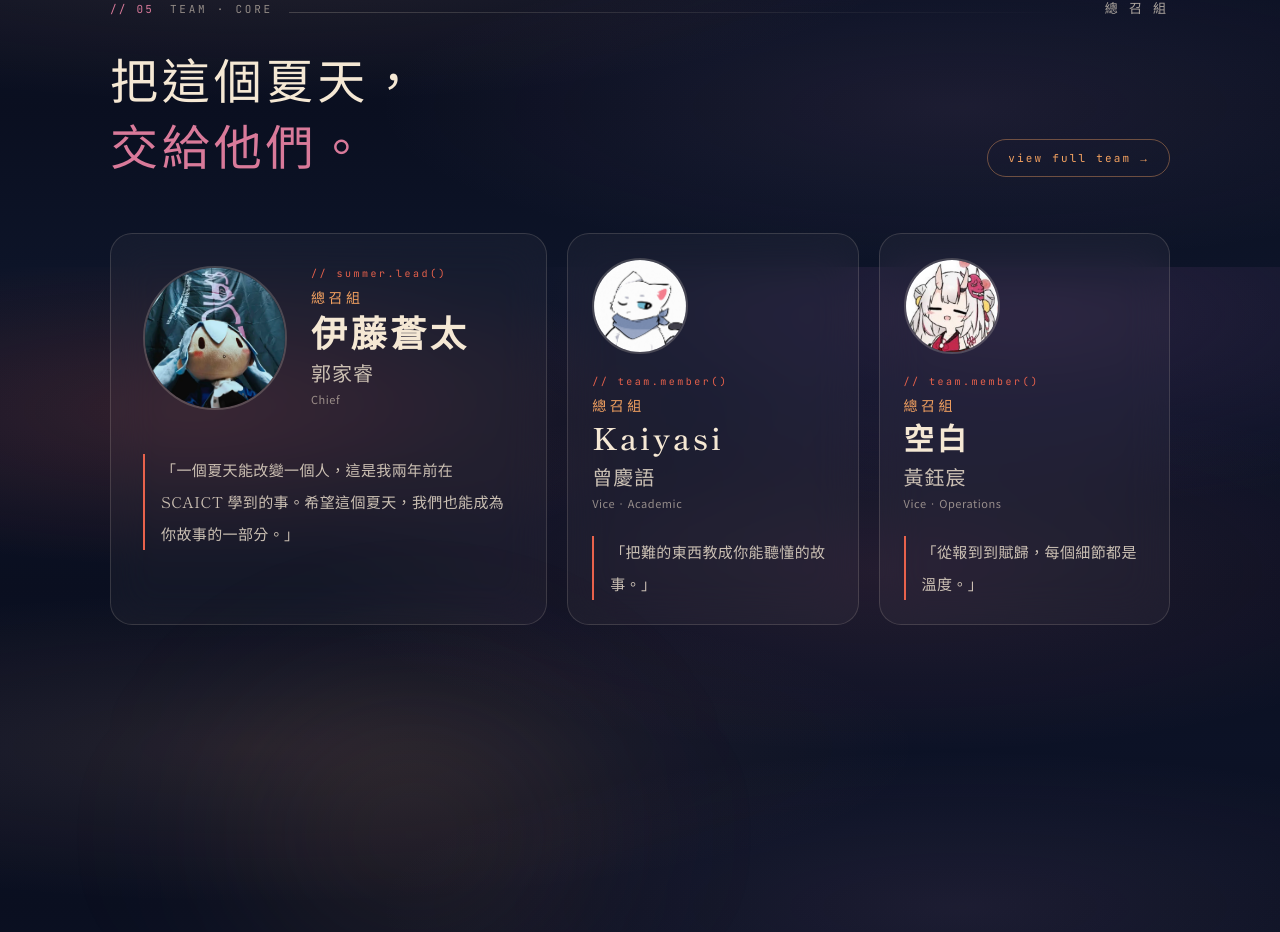
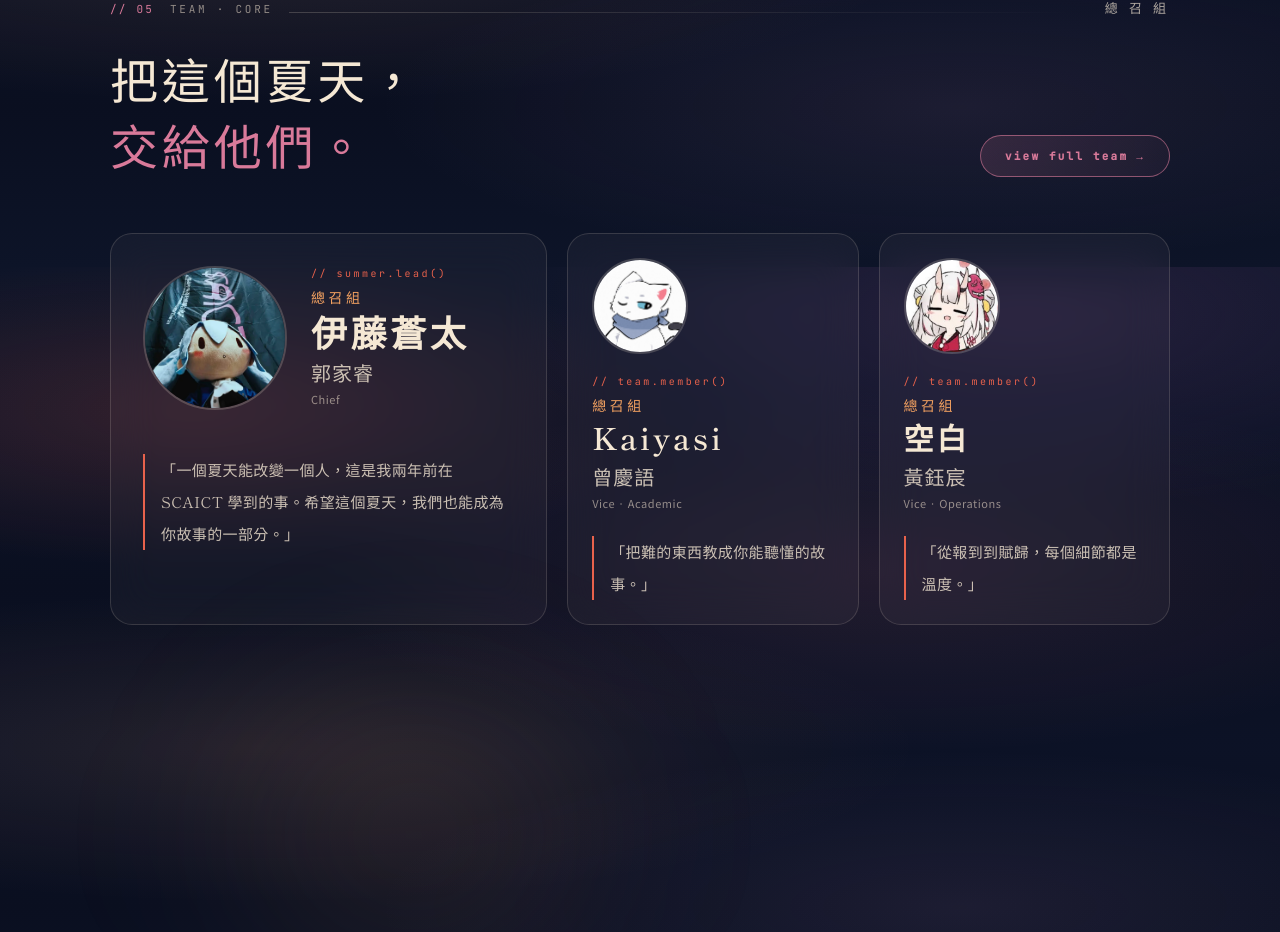
Before and after one commit to SCAICT/115-summer-camp, a React (Vite) app: page / in a window 1280 px wide. Shown: the part 3733-4665 px from the top of the page. Built offline with nearby package versions, Linux system fonts and the light colour scheme; a web font is replaced by a local one.

Commit message:
style: enhance team section call to action styling

```diff
--- a/src/components/Team.jsx
+++ b/src/components/Team.jsx
@@ -3,7 +3,7 @@ import { homeMembers } from '../data/siteData';
 
 export default function Team() {
   return (
-    <section id="團隊" className="relative py-28 sm:py-40">
+    <section id="團隊" className="section-unified-bg relative py-28 sm:py-40">
       <div className="section-shell">
         <SectionLabel no="05" en="TEAM · CORE" zh="總 召 組" colorClass="text-mist-pink" />
         <div className="mb-14 flex flex-col justify-between gap-6 sm:flex-row sm:items-end">
@@ -12,8 +12,11 @@ export default function Team() {
             <br />
             <span className="text-mist-pink">交給他們。</span>
           </h2>
-          <a href="#/team" className="w-fit rounded-full border border-amber/40 px-5 py-2.5 font-mono text-[11px] tracking-[0.2em] text-amber">
-            view full team →
+          <a href="#/team" className="group relative w-fit overflow-hidden rounded-full border border-mist-pink/60 bg-gradient-to-r from-mist-pink/15 to-mist-pink/5 px-6 py-3 font-mono text-[11px] font-semibold tracking-[0.2em] text-mist-pink transition-all duration-300 hover:border-mist-pink/80 hover:bg-mist-pink/20 hover:shadow-lg hover:shadow-mist-pink/30 active:scale-95">
+            <span className="relative inline-flex items-center gap-2">
+              view full team
+              <span className="inline-block transition-transform duration-300 group-hover:translate-x-1">→</span>
+            </span>
           </a>
         </div>
         <div className="grid gap-5 lg:grid-cols-[1.5fr_1fr_1fr]">
```
